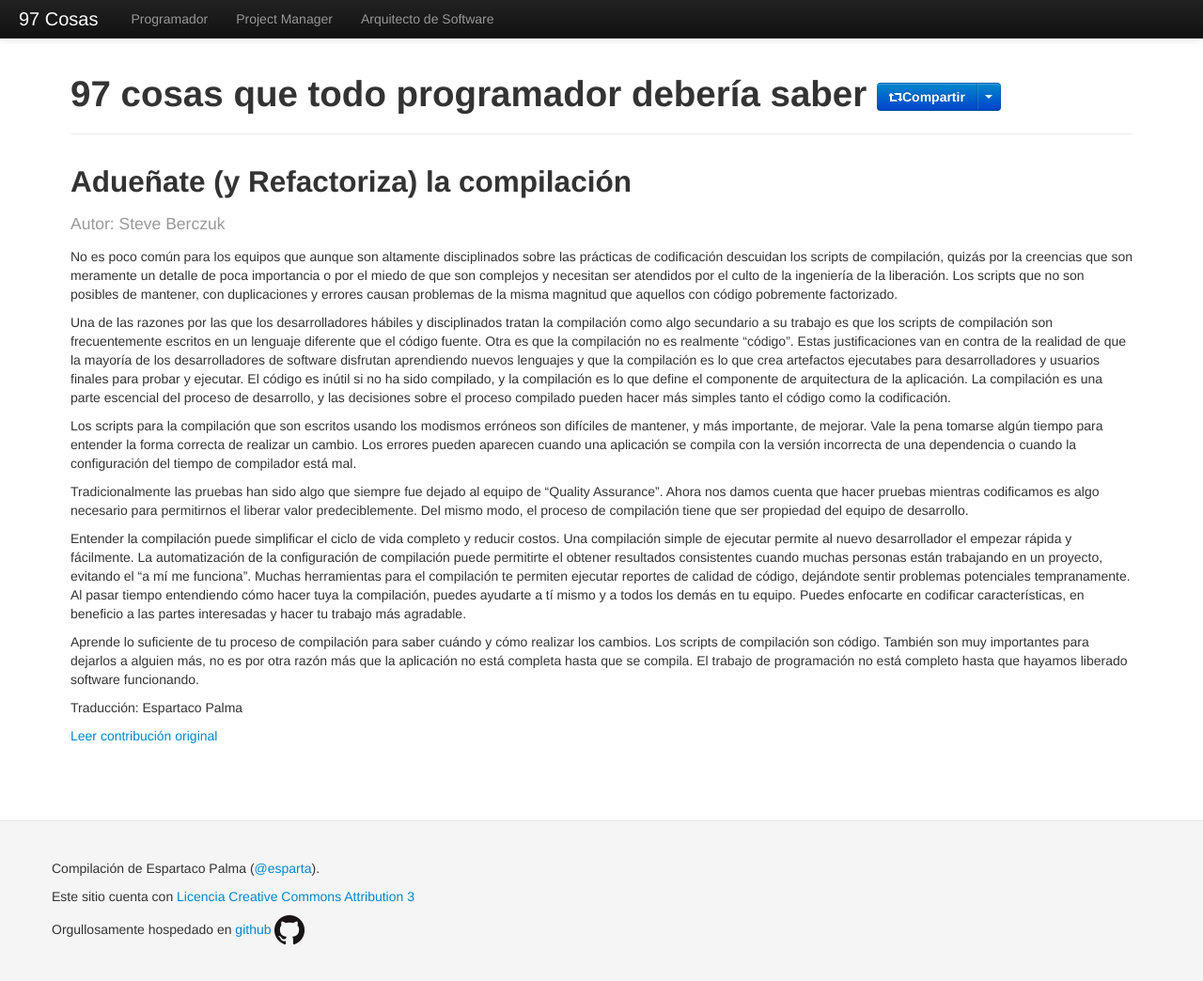
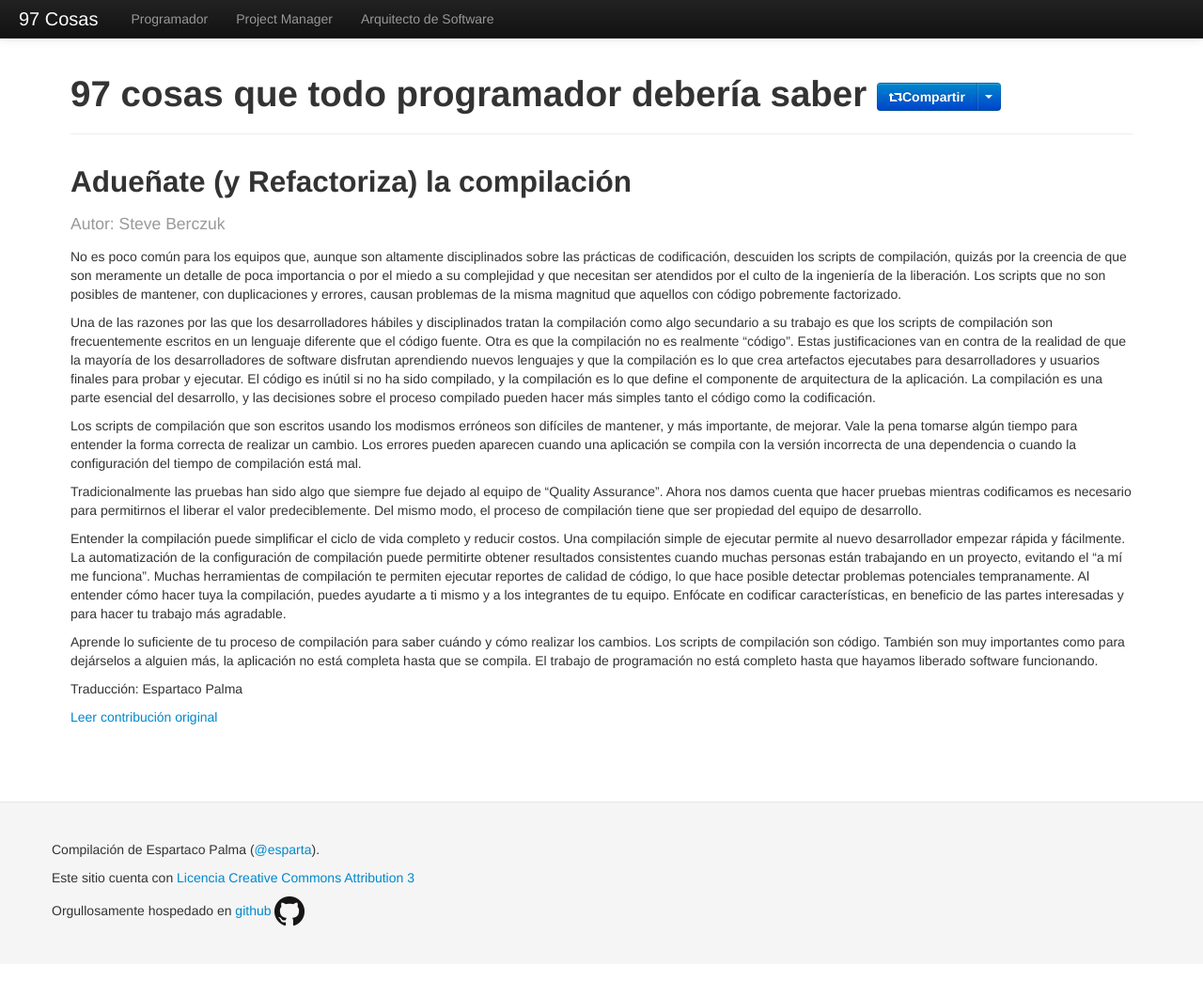
Before and after one commit to esparta/97cosas, a Jekyll site: the page built from programador/aduenate-build.md, in a window 1280 px wide and 1046 px high. Shown: the whole window at 94% size. Built offline with Jekyll 4.4.1, drawn with Linux system fonts in a browser that asks for light colours; comment, search, counter and statistics services are not loaded.

Commit message:
Spelling corrections on aduenate-build

```diff
--- a/programador/aduenate-build.md
+++ b/programador/aduenate-build.md
@@ -7,14 +7,52 @@
 original: http://programmer.97things.oreilly.com/wiki/index.php/Own_%28and_Refactor%29_the_Build
 ---
 
-No es poco común para los equipos que aunque son altamente disciplinados sobre las prácticas de codificación descuidan los scripts de compilación, quizás por la creencias que son meramente un detalle de poca importancia o por el miedo de que son complejos y necesitan ser atendidos por el culto de la ingeniería de la liberación. Los scripts que no son posibles de mantener, con duplicaciones y errores causan problemas de la misma magnitud que aquellos con código pobremente factorizado.
+No es poco común para los equipos que, aunque son altamente disciplinados sobre
+las prácticas de codificación, descuiden los scripts de compilación, quizás por
+la creencia de que son meramente un detalle de poca importancia o por el miedo
+a su complejidad y que necesitan ser atendidos por el culto de la ingeniería de
+la liberación. Los scripts que no son posibles de mantener, con duplicaciones y
+errores, causan problemas de la misma magnitud que aquellos con código
+pobremente factorizado.
 
-Una de las razones por las que los desarrolladores hábiles y disciplinados tratan la compilación como algo secundario a su trabajo es que los scripts de compilación son frecuentemente escritos en un lenguaje diferente que el código fuente. Otra es que la compilación no es realmente "código". Estas justificaciones van en contra de la realidad de que la mayoría de los desarrolladores de software disfrutan aprendiendo nuevos lenguajes y que la compilación es lo que crea artefactos ejecutabes para desarrolladores y usuarios finales para probar y ejecutar. El código es inútil si no ha sido compilado, y la compilación es lo que define el componente de arquitectura de la aplicación. La compilación es una parte escencial del proceso de desarrollo, y las decisiones sobre el proceso compilado pueden hacer más simples tanto el código como la codificación.
+Una de las razones por las que los desarrolladores hábiles y disciplinados
+tratan la compilación como algo secundario a su trabajo es que los scripts de
+compilación son frecuentemente escritos en un lenguaje diferente que el código
+fuente. Otra es que la compilación no es realmente "código". Estas
+justificaciones van en contra de la realidad de que la mayoría de los
+desarrolladores de software disfrutan aprendiendo nuevos lenguajes y que la
+compilación es lo que crea artefactos ejecutabes para desarrolladores y
+usuarios finales para probar y ejecutar. El código es inútil si no ha sido
+compilado, y la compilación es lo que define el componente de arquitectura de
+la aplicación. La compilación es una parte esencial del desarrollo, y las
+decisiones sobre el proceso compilado pueden hacer más simples tanto el código
+como la codificación.
 
-Los scripts para la compilación que son escritos usando los modismos erróneos son difíciles de mantener, y más importante, de mejorar. Vale la pena tomarse algún tiempo para entender la forma correcta de realizar un cambio. Los errores pueden aparecen cuando una aplicación se compila con la versión incorrecta de una dependencia o cuando la configuración del tiempo de compilador está mal.
+Los scripts de compilación que son escritos usando los modismos erróneos son
+difíciles de mantener, y más importante, de mejorar. Vale la pena tomarse algún
+tiempo para entender la forma correcta de realizar un cambio. Los errores
+pueden aparecen cuando una aplicación se compila con la versión incorrecta de
+una dependencia o cuando la configuración del tiempo de compilación está mal.
 
-Tradicionalmente las pruebas han sido algo que siempre fue dejado al equipo de "Quality Assurance". Ahora nos damos cuenta que hacer pruebas mientras codificamos es algo necesario para permitirnos el liberar valor predeciblemente. Del mismo modo, el proceso de compilación tiene que ser propiedad del equipo de desarrollo.
+Tradicionalmente las pruebas han sido algo que siempre fue dejado al equipo de
+"Quality Assurance". Ahora nos damos cuenta que hacer pruebas mientras
+codificamos es necesario para permitirnos el liberar el valor predeciblemente.
+Del mismo modo, el proceso de compilación tiene que ser propiedad del equipo de
+desarrollo.
 
-Entender la compilación puede simplificar el ciclo de vida completo y reducir costos. Una compilación simple de ejecutar permite al nuevo desarrollador el empezar rápida y fácilmente. La automatización de la configuración de compilación puede permitirte el obtener resultados consistentes cuando muchas personas están trabajando en un proyecto, evitando el "a mí me funciona". Muchas herramientas para el compilación te permiten ejecutar reportes de calidad de código, dejándote sentir problemas potenciales tempranamente. Al pasar tiempo entendiendo cómo hacer tuya la compilación, puedes ayudarte a tí mismo y a todos los demás en tu equipo. Puedes enfocarte en codificar características, en beneficio a las partes interesadas y hacer tu trabajo más agradable.
+Entender la compilación puede simplificar el ciclo de vida completo y reducir
+costos. Una compilación simple de ejecutar permite al nuevo desarrollador
+empezar rápida y fácilmente. La automatización de la configuración de
+compilación puede permitirte obtener resultados consistentes cuando muchas
+personas están trabajando en un proyecto, evitando el "a mí me funciona".
+Muchas herramientas de compilación te permiten ejecutar reportes de calidad de
+código, lo que hace posible detectar problemas potenciales tempranamente. Al
+entender cómo hacer tuya la compilación, puedes ayudarte a ti mismo y a los
+integrantes de tu equipo. Enfócate en codificar características, en beneficio
+de las partes interesadas y para hacer tu trabajo más agradable.
 
-Aprende lo suficiente de tu proceso de compilación para saber cuándo y cómo realizar los cambios. Los scripts de compilación son código. También son muy importantes para dejarlos a alguien más, no es por otra razón más que la aplicación no está completa hasta que se compila. El trabajo de programación no está completo hasta que hayamos liberado software funcionando.
+Aprende lo suficiente de tu proceso de compilación para saber cuándo y cómo
+realizar los cambios. Los scripts de compilación son código. También son muy
+importantes como para dejárselos a alguien más, la aplicación no está completa
+hasta que se compila. El trabajo de programación no está completo hasta que
+hayamos liberado software funcionando.
```
